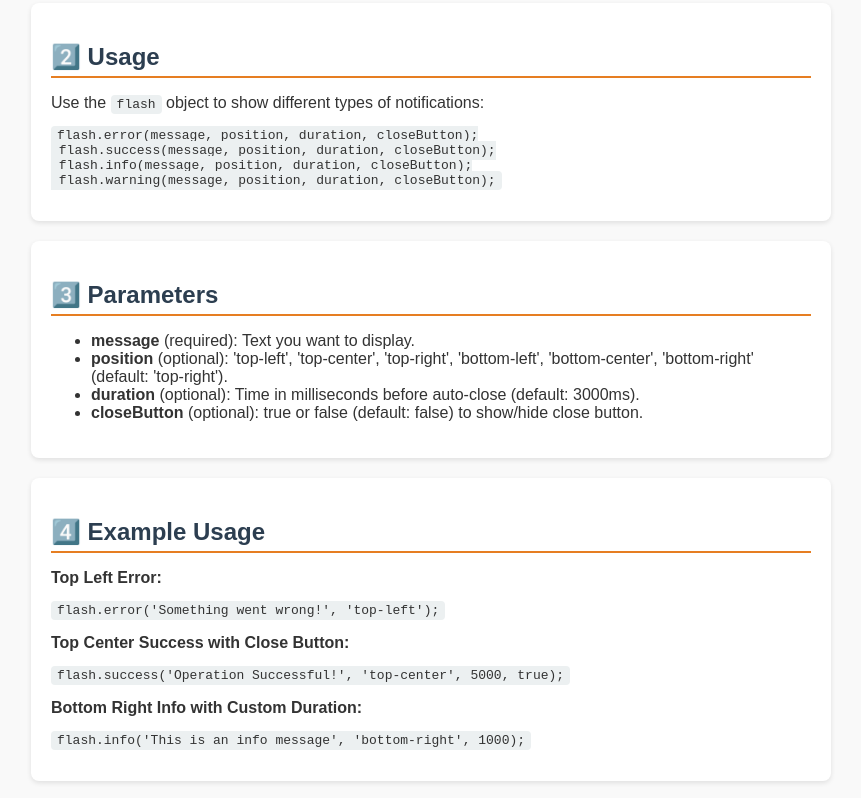
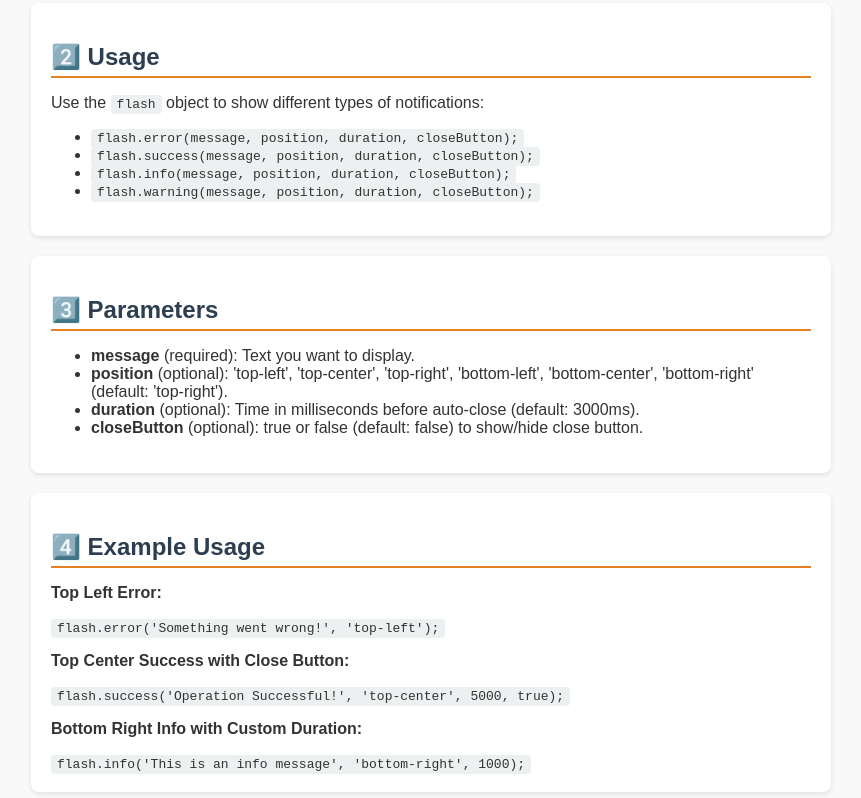
Before and after one commit to aman-SINGH7999/flashnote, a plain HTML site: page FlashNote/index.html in a window 1280 px wide. Shown: the part 317-1115 px from the top of the page, without its empty margins (209-1070 px from the left). Drawn offline with Linux system fonts and the light colour scheme.

Commit message:
ui modify

```diff
--- a/FlashNote/index.html
+++ b/FlashNote/index.html
@@ -84,10 +84,16 @@
         <section>
             <h2>2️⃣ Usage</h2>
             <p>Use the <code>flash</code> object to show different types of notifications:</p>
-            <pre><code>flash.error(message, position, duration, closeButton);
- flash.success(message, position, duration, closeButton);
- flash.info(message, position, duration, closeButton);
- flash.warning(message, position, duration, closeButton);</code></pre>
+            <ul>
+                <li><code>flash.error(message, position, duration, closeButton);</code></li>
+                <li><code>flash.success(message, position, duration, closeButton);</code></li>
+                <li><code>flash.info(message, position, duration, closeButton);</code></li>
+                <li><code>flash.warning(message, position, duration, closeButton);</code></li>
+            </ul>
+
+
+
+
         </section>
 
         <section>
@@ -103,11 +109,11 @@
         <section>
             <h2>4️⃣ Example Usage</h2>
             <p><strong>Top Left Error:</strong></p>
-            <pre><code>flash.error('Something went wrong!', 'top-left');</code></pre>
+            <code>flash.error('Something went wrong!', 'top-left');</code>
             <p><strong>Top Center Success with Close Button:</strong></p>
-            <pre><code>flash.success('Operation Successful!', 'top-center', 5000, true);</code></pre>
+            <code>flash.success('Operation Successful!', 'top-center', 5000, true);</code>
             <p><strong>Bottom Right Info with Custom Duration:</strong></p>
-            <pre><code>flash.info('This is an info message', 'bottom-right', 1000);</code></pre>
+            <code>flash.info('This is an info message', 'bottom-right', 1000);</code>
         </section>
 
         <section>
```
